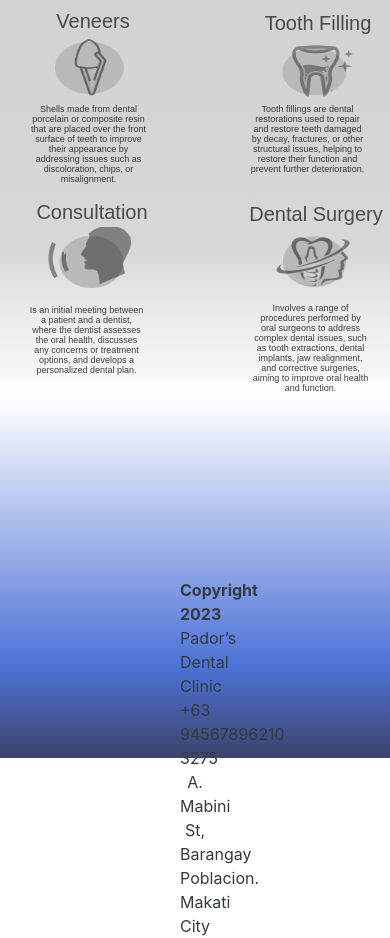
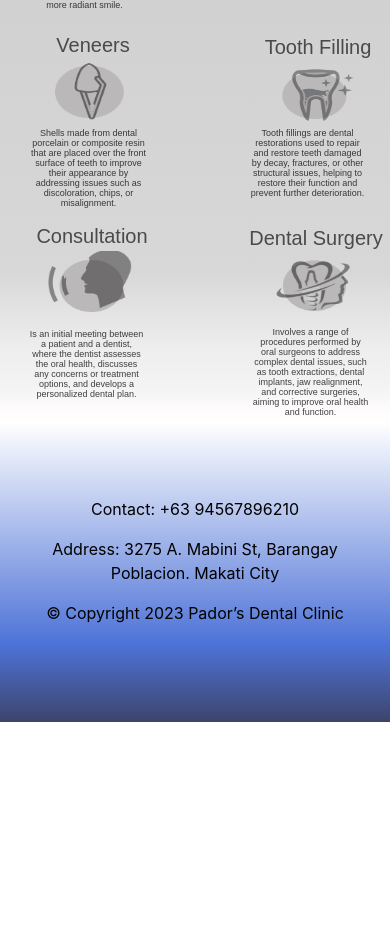
Before and after one commit to JacobCEU/Pador, a plain HTML site: page frontend/html/homepage.html in a window 390 px wide. Shown: the part 876-1814 px from the top of the page. After the commit the page ends 1598 px from the top, so only its background shows below. Drawn offline with nearby package versions, Linux system fonts and the light colour scheme; a web font is replaced by a local one.

Commit message:
footer changes
homepage
appointform

```diff
--- a/frontend/css/aboutus.css
+++ b/frontend/css/aboutus.css
@@ -289,7 +289,7 @@ body {
 }
 .footer {
   background: linear-gradient(180deg, rgba(58, 156, 211, 0.00) 0%, rgba(12, 63, 201, 0.73) 74.06%, rgba(18, 27, 75, 0.82) 100%);
-  color: rgba(255, 255, 255, 0.7);
+  color: rgba(0, 0, 0, 0.7);
   text-align: center;
   padding: 20px;
   height: 300px;
@@ -549,7 +549,21 @@ body {
 
 }
 
+.footer {
+  background: linear-gradient(180deg, rgba(58, 156, 211, 0.00) 0%, rgba(12, 63, 201, 0.73) 74.06%, rgba(18, 27, 75, 0.82) 100%);
+  padding: 20px;
+  color: black;
 
+  text-align: center;
+}
+
+@media only screen and (max-width: 600px) {
+  /* Adjust styles for smaller screens (e.g., mobile phones) */
+  .footer {
+    padding-top: 75px; /* Decrease padding for smaller screens */
+
+  }
+}
 
 
 
--- a/frontend/css/homepage.css
+++ b/frontend/css/homepage.css
@@ -205,6 +205,7 @@ body {
   width: 179px;
   height: 34px;
   position: relative;
+
 
 }
 .body {
@@ -1163,3 +1164,20 @@ body {
 
 
 }
+
+/* footer */
+.footer {
+  background: linear-gradient(180deg, rgba(58, 156, 211, 0.00) 0%, rgba(12, 63, 201, 0.73) 74.06%, rgba(18, 27, 75, 0.82) 100%);
+  padding: 20px;
+  color: black;
+
+  text-align: center;
+}
+
+@media only screen and (max-width: 600px) {
+  /* Adjust styles for smaller screens (e.g., mobile phones) */
+  .footer {
+    padding-top: 75px; /* Decrease padding for smaller screens */
+
+  }
+}
--- a/frontend/css/style.css
+++ b/frontend/css/style.css
@@ -752,3 +752,19 @@ body {
   max-width: 80%;
 }
   }
+
+  .footer {
+    background: linear-gradient(180deg, rgba(58, 156, 211, 0.00) 0%, rgba(12, 63, 201, 0.73) 74.06%, rgba(18, 27, 75, 0.82) 100%);
+    padding: 20px;
+    color: black;
+
+    text-align: center;
+  }
+
+  @media only screen and (max-width: 600px) {
+    /* Adjust styles for smaller screens (e.g., mobile phones) */
+    .footer {
+      padding-top: 75px; /* Decrease padding for smaller screens */
+
+    }
+  }
--- a/frontend/html/homepage.html
+++ b/frontend/html/homepage.html
@@ -19,6 +19,8 @@
       <link rel="stylesheet" href="../css/homepage.css">
       <link rel="stylesheet" href="../css/font.css">
       <link rel="stylesheet" href="https://cdnjs.cloudflare.com/ajax/libs/font-awesome/5.15.2/css/all.min.css">
+
+
 
 
 
@@ -57,7 +59,7 @@
             <div class="catch-attention-text">
               Smile Brighter with Us! Your Destination for Healthy Teeth and Happy Grins.
             </div>
-          </div>
+          </div> <br>
 
             <div class="bookappoinment-container">
               <a class="bookappoinment" href="appointForm.html">Book Appointment</a>
@@ -206,8 +208,10 @@
 
 
         </body>
-        <footer class="footer bg-footer text-dark text-center" style=" padding: 180px;">
-          <p><b> Copyright 2023 </b> Pador’s Dental Clinic  +63 94567896210  3275 A. Mabini St, Barangay Poblacion. Makati City<b> </b></p>
-        </footer>
+        <div class="footer">
+          <p>Contact: +63 94567896210</p>
+          <p>Address: 3275 A. Mabini St, Barangay Poblacion. Makati City</p>
+          <p>&copy; Copyright 2023 Pador’s Dental Clinic</p>
+        </div>
         <script src="https://cdn.jsdelivr.net/npm/jquery@3.5.1/dist/jquery.slim.min.js" integrity="sha384-DfXdz2htPH0lsSSs5nCTpuj/zy4C+OGpamoFVy38MVBnE+IbbVYUew+OrCXaRkfj" crossorigin="anonymous"></script>
         <script src="https://cdn.jsdelivr.net/npm/bootstrap@4.6.2/dist/js/bootstrap.bundle.min.js" integrity="sha384-Fy6S3B9q64WdZWQUiU+q4/2Lc9npb8tCaSX9FK7E8HnRr0Jz8D6OP9dO5Vg3Q9ct" crossorigin="anonymous"></script>
```
Also changed, not shown: frontend/html/appointForm.html (+5 -3 lines).
